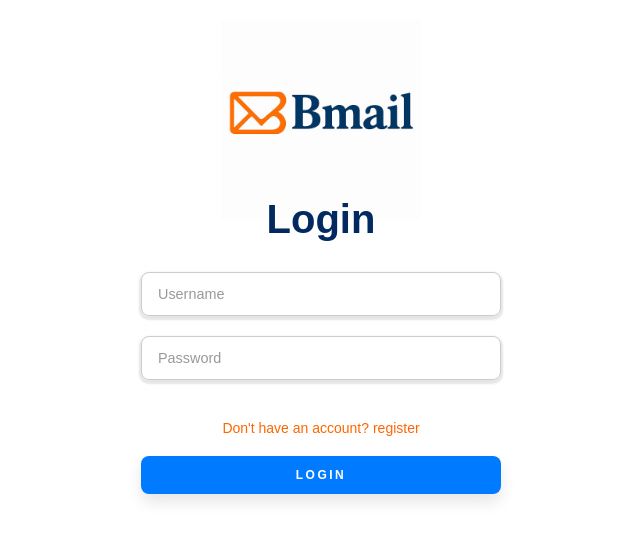
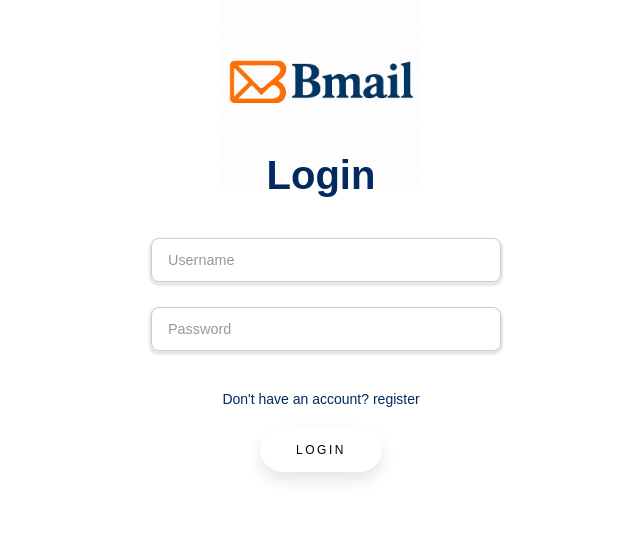
Before and after one commit to itaisalman/Bmail, a React (Create React App) app in the folder client_side/: page /login in a window 1280 px wide. Shown: the part 153-694 px from the top of the page, without its empty margins (319-959 px from the left). Built offline with nearby package versions, Linux system fonts and the light colour scheme; a web font is replaced by a local one.

Commit message:
update style and size

```diff
--- a/client_side/src/pages/LoginScreen.css
+++ b/client_side/src/pages/LoginScreen.css
@@ -1,5 +1,5 @@
 .loginScreen * {
-  margin: 0;
+  margin: 5px;
   padding: 0;
   box-sizing: border-box;
   font-family: 'Montserrat', sans-serif;
@@ -7,7 +7,7 @@
 
 .loginScreen {
   background-color: white;
-  min-height: 100vh;
+  height: calc(100vh - 55px);
   display: flex;
   justify-content: center;
   align-items: center;
@@ -24,7 +24,6 @@
   display: flex;
   flex-direction: column;
   align-items: center;
-  margin-top: -30px;
 }
 
 .loginScreen .logo-wrapper {
@@ -37,8 +36,7 @@
 /* Logo at top */
 .loginScreen .Bmail-logo {
   height: 200px;
-  margin-top: 2rem;
-  margin-bottom: -2rem;
+
 }
 
 .loginScreen .title {
@@ -47,6 +45,7 @@
   color: #022a60;
   margin-bottom: 30px;
   text-align: center;
+  margin-top: -50px;
 }
 
 .loginScreen .input {
@@ -64,24 +63,33 @@
 }
 
 .loginScreen .button {
-  width: 100%;
-  padding: 12px;
-  background-color: #007bff;
-  color: white;
-  font-weight: bold;
+  padding: 1.3em 3em;
+  font-size: 12px;
+  text-transform: uppercase;
+  letter-spacing: 2.5px;
+  font-weight: 500;
+  color: #000;
+  background-color: #fff;
   border: none;
-  border-radius: 8px;
+  border-radius: 45px;
+  box-shadow: 0px 8px 15px rgba(0, 0, 0, 0.1);
+  transition: all 0.3s ease 0s;
   cursor: pointer;
-  transition: background-color 0.2s ease;
+  outline: none;
+  display: block;
+  margin: 0 auto;
 }
 
 .loginScreen .button:hover {
-  background-color: #0056b3;
+  background-color: #ff6f00;
+  box-shadow: 0px 15px 20px hsl(26, 89%, 64%);
+  color: #fff;
+  transform: translateY(-7px);
 }
 
 .loginScreen .register-link {
   font-size: 14px;
-  color: #ff6600;
+  color: #022a60;
   text-align: center;
   margin: 20px 0;
 }
```
